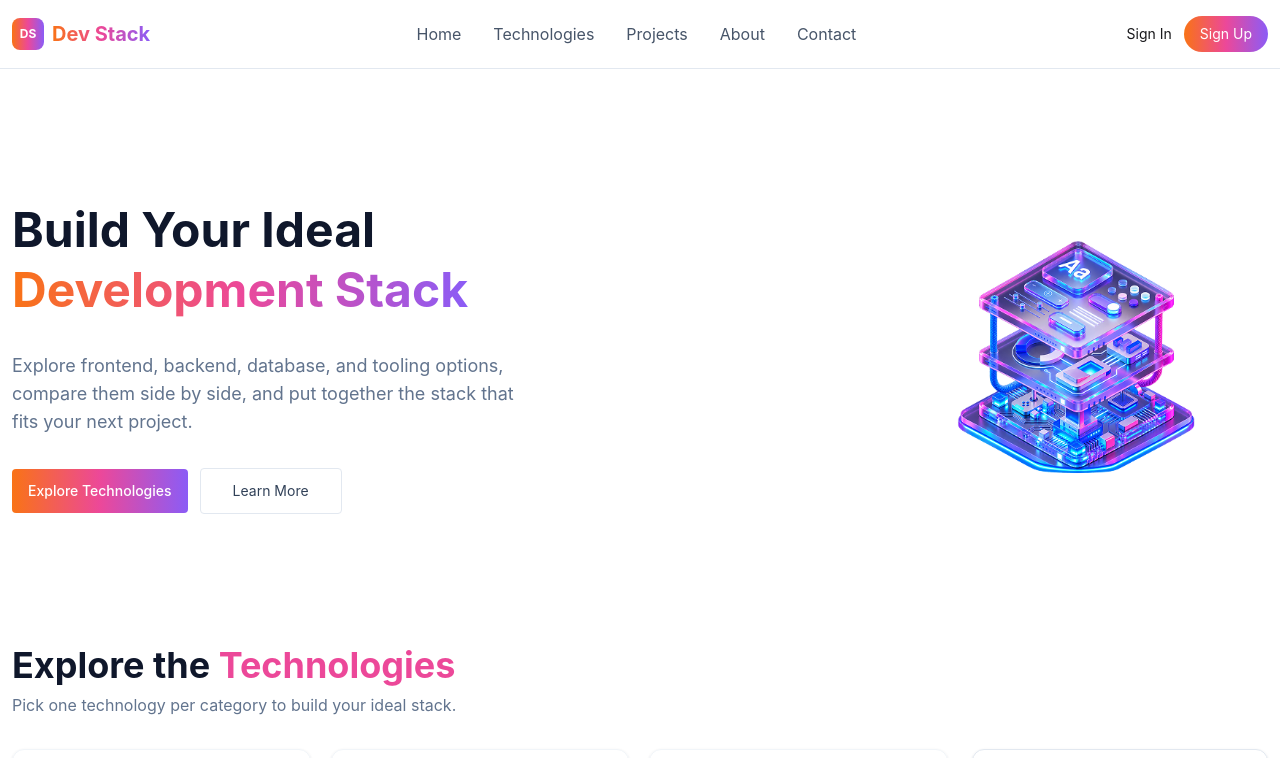
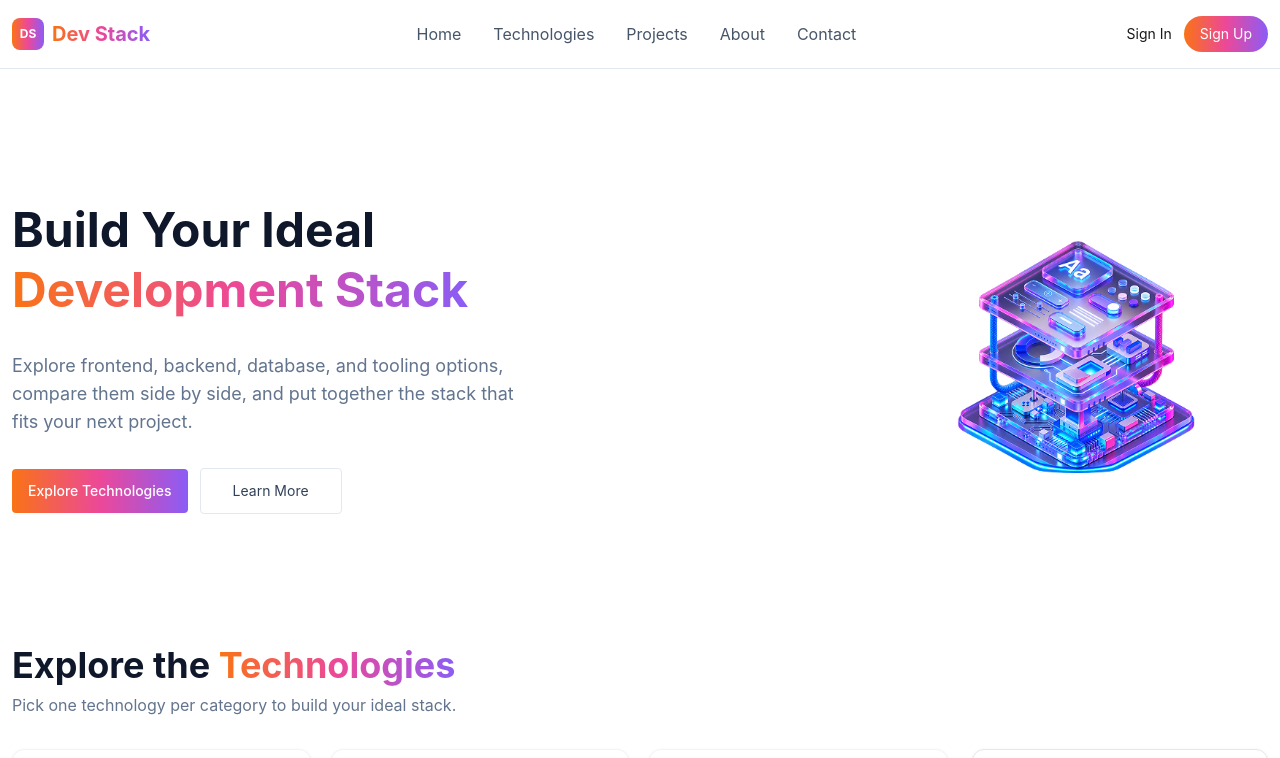
Before and after one commit to foysaliio/Dev-Stack, a React (Vite) app: page / in a window 1280 px wide. Shown: the top 758 px of the page. Built offline with nearby package versions, Linux system fonts and the light colour scheme.

Commit message:
refactor: modify technologies heading text gradient

```diff
--- a/src/components/Technologies.tsx
+++ b/src/components/Technologies.tsx
@@ -94,7 +94,8 @@ const Technologies = ({ technologiesPromise }: TechnologiesProps) => {
             className="text-2xl lg:text-4xl
               font-bold text-slate-900"
           >
-            Explore the <span className="text-[#EC4899]">Technologies</span>
+            Explore the{" "}
+            <span className="brand-gradient-text">Technologies</span>
           </h2>
 
           <p className="text-sm lg:text-base text-slate-500">
```
